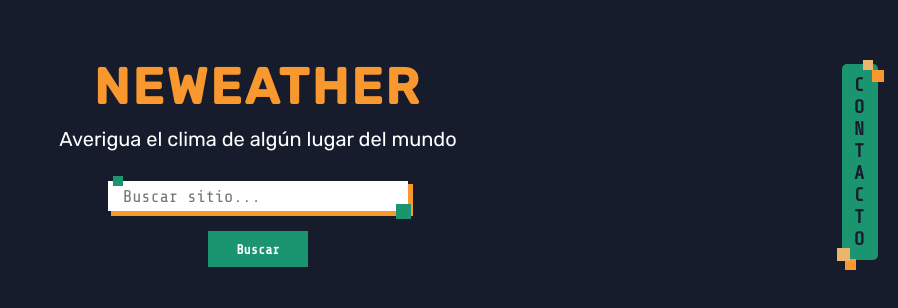
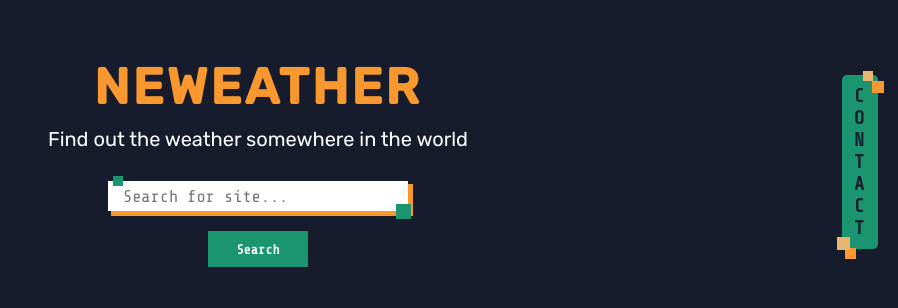
Before and after one commit to Ferla04/neweather, a React (Vite) app: page / in a window 1280 px wide. Shown: the part 238-546 px from the top of the page, without its empty margins (382-1280 px from the left). Built offline with nearby package versions, Linux system fonts and the light colour scheme.

Commit message:
Change lenguage

```diff
--- a/index.html
+++ b/index.html
@@ -1,11 +1,11 @@
 <!DOCTYPE html>
-<html lang="es">
+<html lang="en">
   <head>
     <meta charset="UTF-8" />
     <link rel="icon" type="image/svg+xml" href="/favicon.png" />
     <meta name="viewport" content="width=device-width, initial-scale=1.0" />
     <link rel="stylesheet" href="https://cdnjs.cloudflare.com/ajax/libs/font-awesome/6.0.0/css/all.min.css">
-    <title>Neweather</title>
+    <title translate='no'>Neweather</title>
   </head>
   <body>
     <div id="root"></div>
--- a/src/components/Search/Search.jsx
+++ b/src/components/Search/Search.jsx
@@ -2,7 +2,7 @@ import './Search.css'
 
 const buttons = {
   Home: {
-    text: 'Buscar',
+    text: 'Search',
     direction: 'column'
   },
   Weather: {
@@ -23,7 +23,7 @@ export function Search ({ typeButton = 'Home' }) {
         <input
           type='text'
           autoComplete='off'
-          placeholder='Buscar sitio...'
+          placeholder='Search for site...'
           required
         />
       </article>
--- a/src/components/Social/Social.jsx
+++ b/src/components/Social/Social.jsx
@@ -5,7 +5,7 @@ import './Social.css'
 export function Social () {
   return (
     <aside>
-      <div className='contact'><h3>CONTACTO</h3></div>
+      <div className='contact'><h3>CONTACT</h3></div>
       <section className='contactItems'>
         {
           DEVS.map(dev => (
--- a/src/pages/Home/Home.jsx
+++ b/src/pages/Home/Home.jsx
@@ -5,7 +5,7 @@ export function Home () {
   return (
     <div className='home'>
       <h1 className='title' translate='no'>NEWEATHER</h1>
-      <p> Averigua el clima de algún lugar del mundo </p>
+      <p>Find out the weather somewhere in the world</p>
       <Search />
       <Social />
     </div>
```
